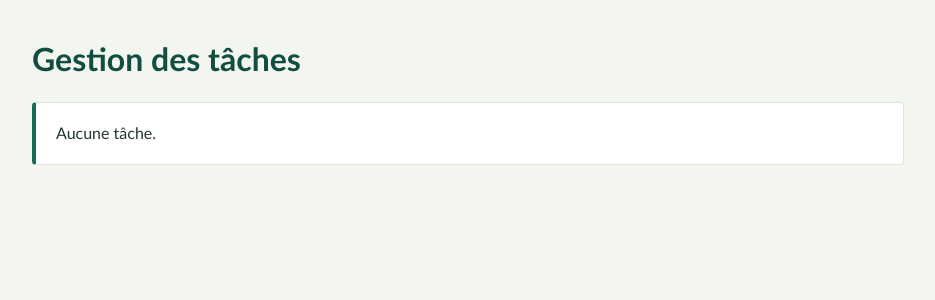
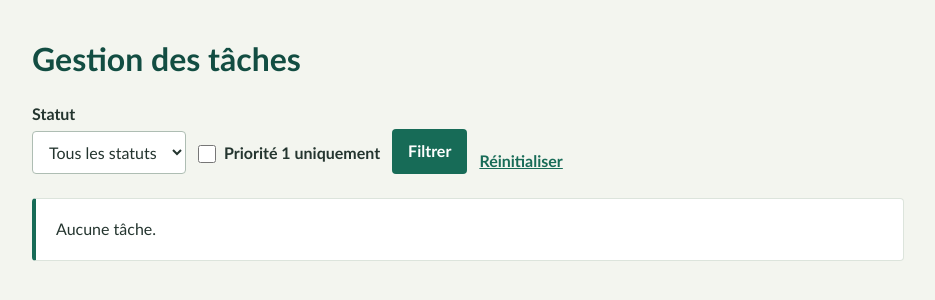
Before and after one commit to fantaknoura-eng/tasklab-groupe5, a Django app: page / in a window 1280 px wide. Shown: the part 63-363 px from the top of the page, without its empty margins (172-1107 px from the left). Run offline with Django 5.2, Linux system fonts and the light colour scheme; data that the repository does not hold is empty.

Commit message:
Corrige les POST vides et ajoute les filtres TP4

```diff
--- a/taches/views.py
+++ b/taches/views.py
@@ -5,11 +5,31 @@ from .models import Tache
 from .forms import TacheForm
 
 def liste_taches(request):
+    statut = request.GET.get("statut", "")
+    if statut not in dict(Tache.STATUTS):
+        statut = ""
+    priorite_1 = request.GET.get("priorite") == "1"
     taches = Tache.objects.all().order_by("-date_creation")
-    return render(request, "taches/liste.html", {"taches": taches})
+    if statut:
+        taches = taches.filter(statut=statut)
+    if priorite_1:
+        taches = taches.filter(priorite=1)
+    return render(
+        request,
+        "taches/liste.html",
+        {
+            "taches": taches,
+            "statuts": [
+                (code, libelle, "selected" if code == statut else "")
+                for code, libelle in Tache.STATUTS
+            ],
+            "statut_selectionne": statut,
+            "priorite_1_checked": "checked" if priorite_1 else "",
+        },
+    )
 
 def creer_tache(request):
-    form = TacheForm(request.POST or None)
+    form = TacheForm(request.POST if request.method == "POST" else None)
     if request.method == "POST" and form.is_valid():
         tache = form.save()
         messages.success(request, f"La tâche « {tache.titre} » a été créée.")
@@ -18,7 +38,10 @@ def creer_tache(request):
 
 def modifier_tache(request, pk):
     tache = get_object_or_404(Tache, pk=pk)
-    form = TacheForm(request.POST or None, instance=tache)
+    form = TacheForm(
+        request.POST if request.method == "POST" else None,
+        instance=tache,
+    )
     if request.method == "POST" and form.is_valid():
         tache = form.save()
         messages.success(request, f"La tâche « {tache.titre} » a été modifiée.")
--- a/templates/base.html
+++ b/templates/base.html
@@ -118,6 +118,32 @@
             margin: 0 0 16px
         }
 
+        .task-filters {
+            display: flex;
+            align-items: flex-end;
+            gap: 12px;
+            flex-wrap: wrap
+        }
+
+        .task-filters .filter-field {
+            display: grid;
+            gap: 4px
+        }
+
+        .task-filters .priority-filter {
+            display: flex;
+            align-items: center;
+            gap: 8px;
+            padding: 8px 0
+        }
+
+        .task-filters input[type="checkbox"] {
+            width: 18px;
+            height: 18px;
+            margin: 0;
+            padding: 0
+        }
+
         label {
             display: block;
             font-weight: 700
--- a/templates/taches/liste.html
+++ b/templates/taches/liste.html
@@ -1,11 +1,28 @@
 {% extends "base.html" %}
 {% block contenu %}
 <h1>Gestion des tâches</h1>
+<form method="get" class="task-filters">
+    <div class="filter-field">
+        <label for="statut">Statut</label>
+        <select name="statut" id="statut">
+            <option value="" {% if not statut_selectionne %}selected{% endif %}>Tous les statuts</option>
+            {% for code, libelle, selected in statuts %}
+            <option value="{{ code }}" {{ selected }}>{{ libelle }}</option>
+            {% endfor %}
+        </select>
+    </div>
+    <label class="priority-filter"><input type="checkbox" name="priorite" value="1" {{ priorite_1_checked }}> Priorité 1
+        uniquement</label>
+    <button type="submit">Filtrer</button>
+    <a href="{% url 'liste_taches' %}">Réinitialiser</a>
+</form>
 <ul>{% for tache in taches %}
-<li><strong>{{ tache.titre }}</strong> — {{ tache.get_statut_display }} — priorité {{ tache.priorite }}
-<p>{{ tache.description }}</p>
-<a href="{% url 'modifier_tache' tache.pk %}">Modifier</a>
-<form method="post" action="{% url 'supprimer_tache' tache.pk %}" style="display:inline">
-{% csrf_token %}<button type="submit">Supprimer</button></form></li>
-{% empty %}<li>Aucune tâche.</li>{% endfor %}</ul>
+    <li><strong>{{ tache.titre }}</strong> — {{ tache.get_statut_display }} — priorité {{ tache.priorite }}
+        <p>{{ tache.description }}</p>
+        <a href="{% url 'modifier_tache' tache.pk %}">Modifier</a>
+        <form method="post" action="{% url 'supprimer_tache' tache.pk %}" style="display:inline">
+            {% csrf_token %}<button type="submit">Supprimer</button></form>
+    </li>
+    {% empty %}<li>Aucune tâche.</li>{% endfor %}
+</ul>
 {% endblock %}
```
Also changed, not shown: taches/tests.py (+60 -0 lines), CHANGELOG.md, README.md.
